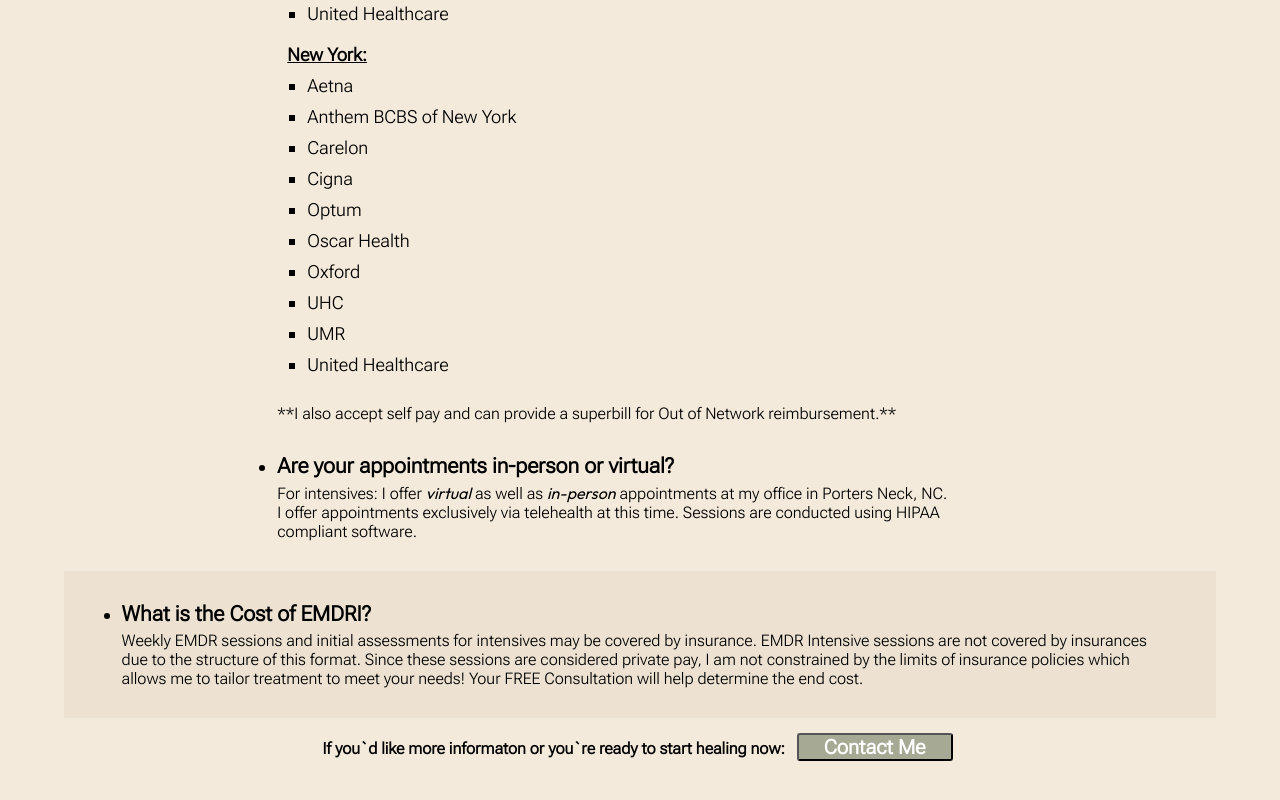
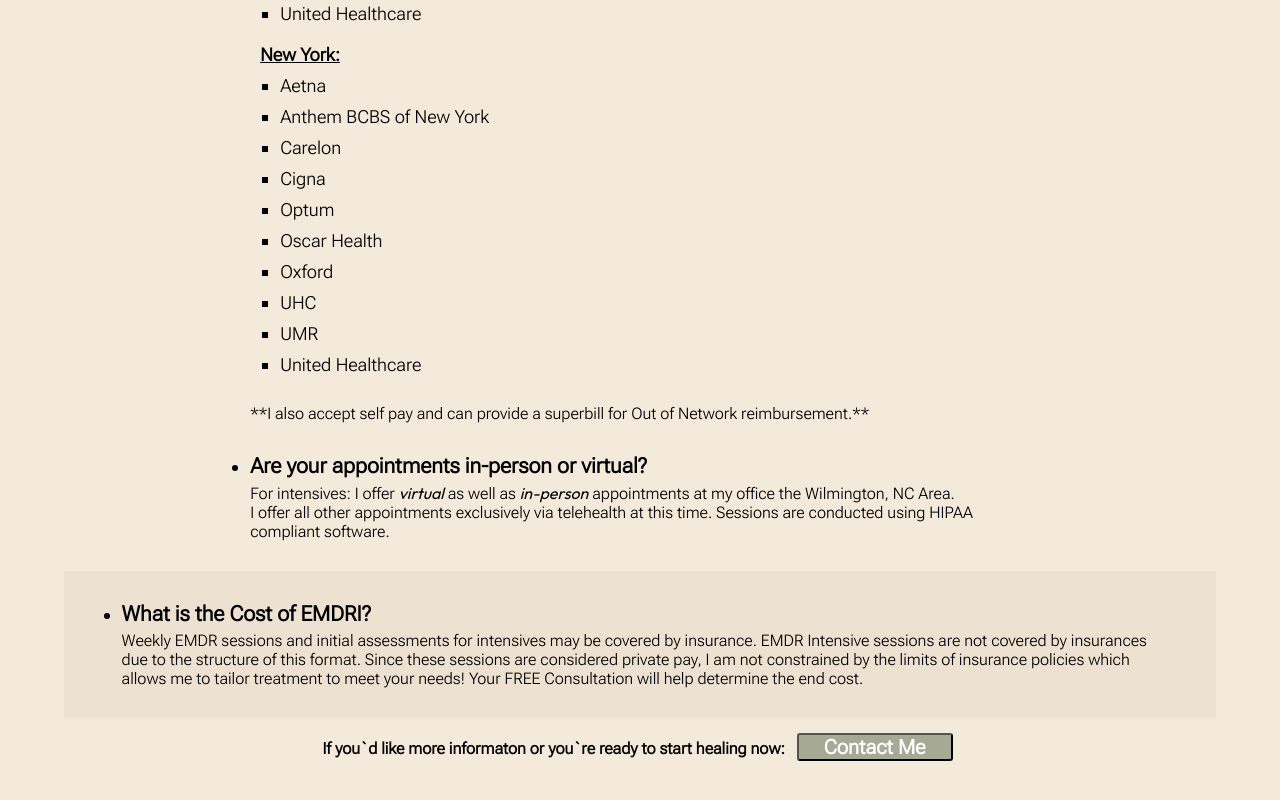
Before and after one commit to Dabbett/Esparrago, a React (Vite) app: page /faqpage in a window 1280 px wide. Shown: the part 668-1468 px from the top of the page. Built offline with nearby package versions, Linux system fonts and the light colour scheme; a web font is replaced by a local one.

Commit message:
update faq

```diff
--- a/src/components/FAQ/FAQ.jsx
+++ b/src/components/FAQ/FAQ.jsx
@@ -67,9 +67,9 @@
             Are your appointments in-person or virtual?
           </h3>
           <p className={styles.answer}>
-            For intensives: I offer <em>virtual</em> as well as <em>in-person</em> appointments at my office in Porters Neck, NC.
+            For intensives: I offer <em>virtual</em> as well as <em>in-person</em> appointments at my office the Wilmington, NC Area.
             <br />
-            I offer appointments exclusively via telehealth at this time.
+            I offer all other appointments exclusively via telehealth at this time.
             Sessions are conducted using HIPAA compliant software.
             {/*
             For Children: I offer appointments exclusively in-person at my
```
